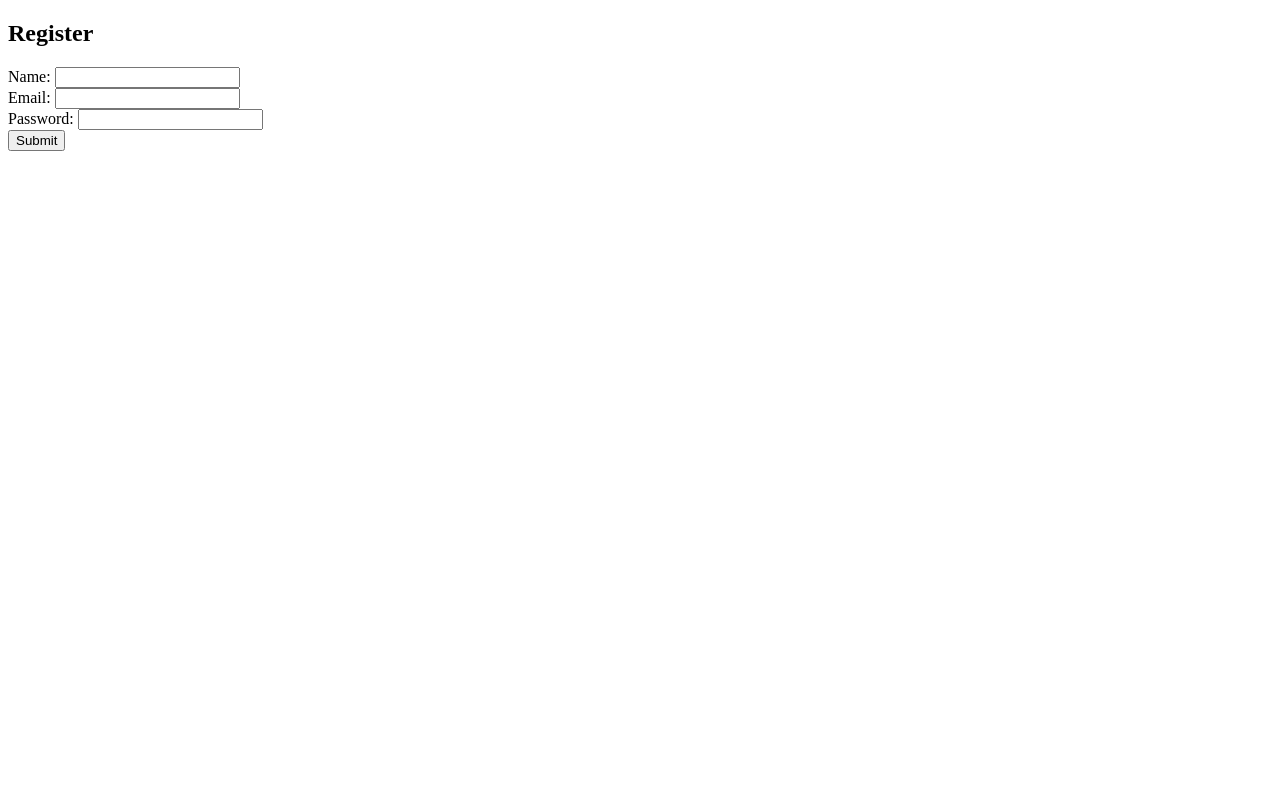
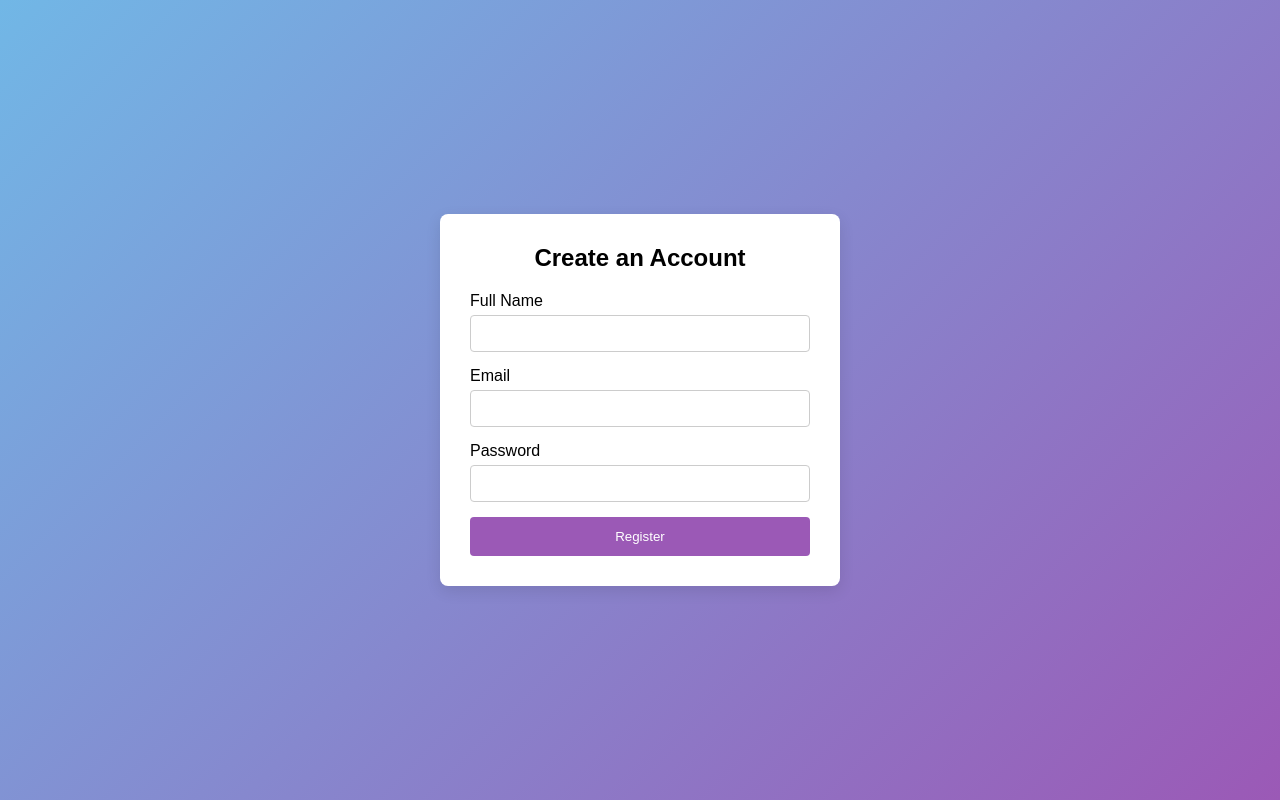
Before and after one commit to 24p61a67i2-stack/week1, a plain HTML site: page index.html in a window 1280 px wide. Drawn offline with Linux system fonts and the light colour scheme.

Commit message:
Update index.html

```diff
--- a/index.html
+++ b/index.html
@@ -2,16 +2,28 @@
 <html lang="en">
 <head>
     <meta charset="UTF-8">
+    <meta name="viewport" content="width=device-width, initial-scale=1.0">
     <title>Registration Form</title>
+    <link rel="stylesheet" href="style.css">
 </head>
 <body>
-    <form action="/submit" method="POST">
-        <h2>Register</h2>
-        <label>Name: <input type="text" name="name" required></label><br>
-        <label>Email: <input type="email" name="email" required></label><br>
-        <label>Password: <input type="password" name="pwd" required></label><br>
-        <button type="submit">Submit</button>
-    </form>
+    <div class="form-container">
+        <h2>Create an Account</h2>
+        <form action="#" method="POST">
+            <div class="input-group">
+                <label for="fullname">Full Name</label>
+                <input type="text" id="fullname" name="fullname" required>
+            </div>
+            <div class="input-group">
+                <label for="email">Email</label>
+                <input type="email" id="email" name="email" required>
+            </div>
+            <div class="input-group">
+                <label for="password">Password</label>
+                <input type="password" id="password" name="password" required>
+            </div>
+            <button type="submit" class="submit-btn">Register</button>
+        </form>
+    </div>
 </body>
 </html>
-<!--   -->
```
